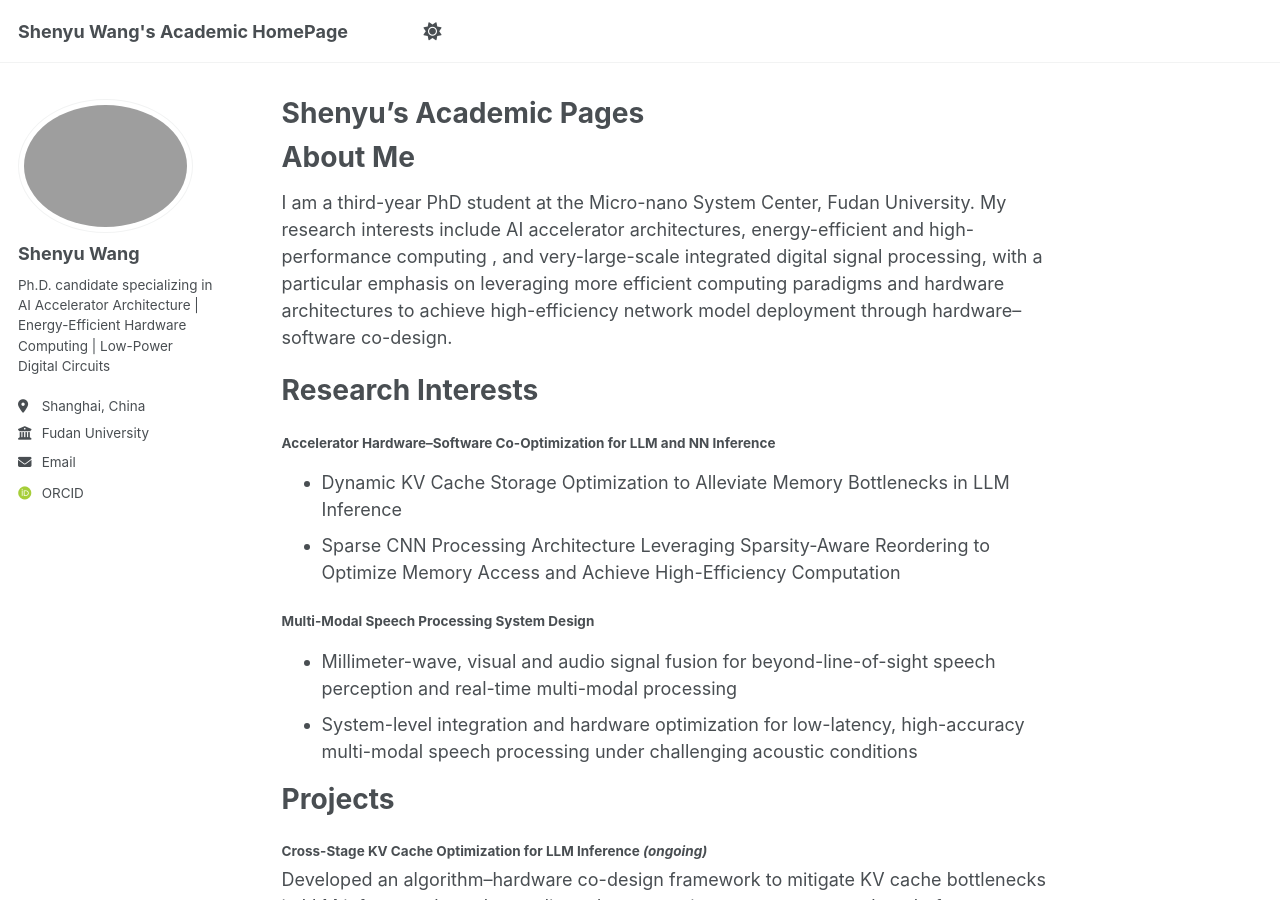
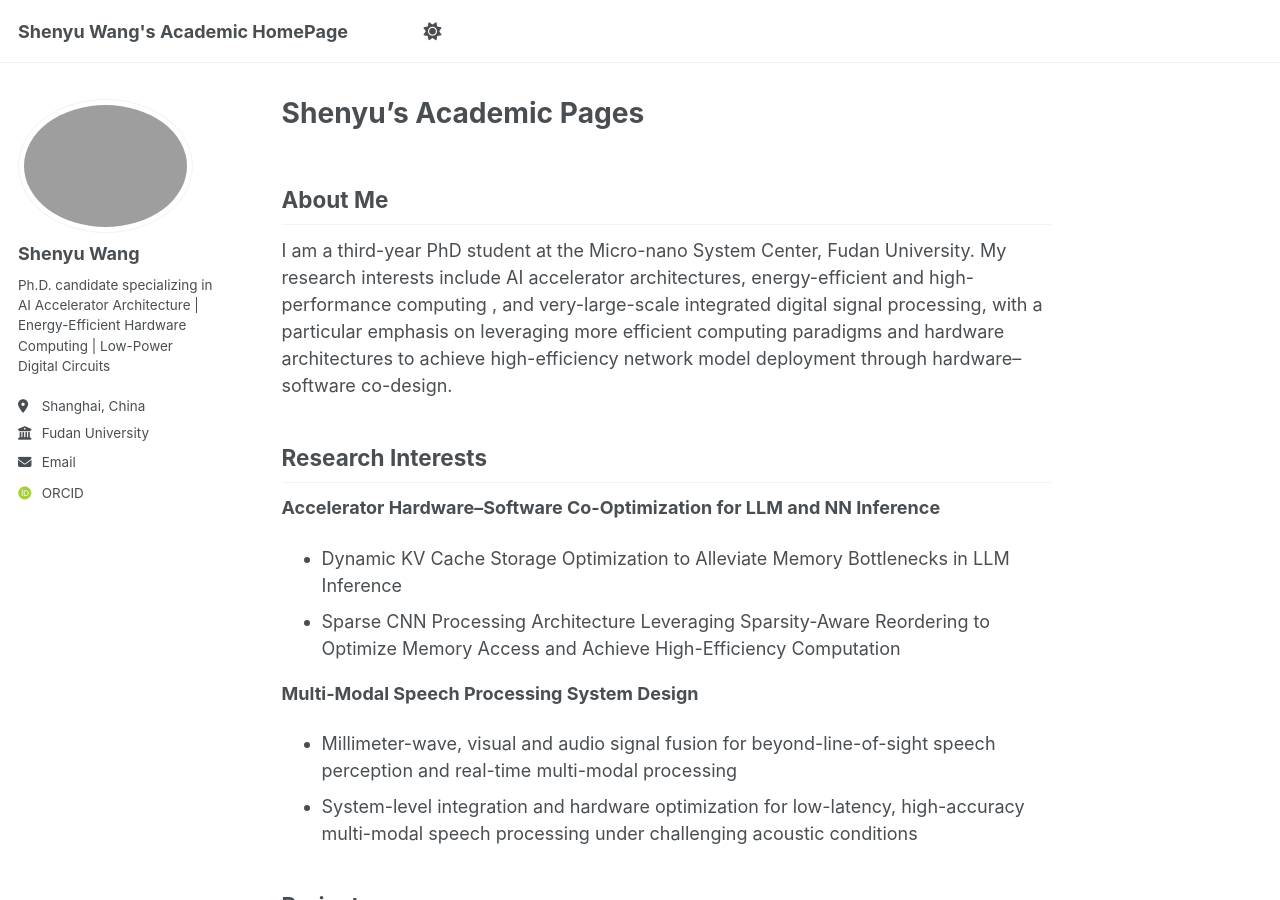
Before and after one commit to Shenyu-Wang/Shenyu-Wang.github.io, a Jekyll site: the page built from _pages/about.md, in a window 1280 px wide and 900 px high. Built offline with Jekyll 4.4.1, drawn with Linux system fonts in a browser that asks for light colours; some web fonts are replaced; a script that is not in the unit is left out.

```diff
--- a/_pages/about.md
+++ b/_pages/about.md
@@ -8,21 +8,21 @@ redirect_from:
 ---
 
 
+
 About Me
-========================
-
+------------------------
 I am a third-year PhD student at the Micro-nano System Center, Fudan University.  My research interests include AI accelerator architectures, energy-efficient and high-performance computing , and very-large-scale integrated digital signal processing, with a particular emphasis on leveraging more efficient computing paradigms and hardware architectures to achieve high-efficiency network model deployment through hardware–software co-design.
 
 
 
-# Research Interests
-
-#### Accelerator Hardware–Software Co-Optimization for LLM and NN Inference
+Research Interests
+------------------------
+**Accelerator Hardware–Software Co-Optimization for LLM and NN Inference**
 
 - Dynamic KV Cache Storage Optimization to Alleviate Memory Bottlenecks in LLM Inference
 - Sparse CNN Processing Architecture Leveraging Sparsity-Aware Reordering to Optimize Memory Access and Achieve High-Efficiency Computation
 
-#### Multi-Modal Speech Processing System Design
+**Multi-Modal Speech Processing System Design**
 
 - Millimeter-wave, visual and audio signal fusion for beyond-line-of-sight speech perception and real-time multi-modal processing
 - System-level integration and hardware optimization for low-latency, high-accuracy multi-modal speech processing under challenging acoustic conditions
@@ -30,8 +30,8 @@ I am a third-year PhD student at the Micro-nano System Center, Fudan University.
 
 
 Projects
-========================
-#### Cross-Stage KV Cache Optimization for LLM Inference *(ongoing)*
+------------------------
+**Cross-Stage KV Cache Optimization for LLM Inference** *(ongoing)*
 
 Developed an algorithm–hardware co-design framework to mitigate KV cache bottlenecks in LLM inference through coordinated compression across sequence length, feature dimensionality, and data format.
 
@@ -47,7 +47,7 @@ Developed an algorithm–hardware co-design framework to mitigate KV cache bottl
 
 
 
-#### Energy-Efficient Visual-Aided Speech Enhancement Processor *(ongoing)*
+**Energy-Efficient Visual-Aided Speech Enhancement Processor** *(ongoing)*
 
 Developed a **dual-modal processor architecture** that leverages visual–audio fusion to achieve high noise tolerance and ultra-low power consumption.
 
@@ -59,7 +59,7 @@ Fabricated in 22nm CMOS, achieving 228 μW power consumption, 3.23× higher ener
 
 
 
-#### Beyond-Sparsity CNN Processing Architecture for Edge Devices *(ongoing)*
+**Beyond-Sparsity CNN Processing Architecture for Edge Devices** *(ongoing)*
 
 Developed a hardware–algorithm co-design framework to enhance sparsity exploitation in CNNs, reducing redundant computations and memory accesses for energy-efficient edge inference.
 
@@ -71,7 +71,7 @@ Developed a hardware–algorithm co-design framework to enhance sparsity exploit
 
 
 
-#### Millimeter-Wave-Based Multi-Modal Real-Time Speech Processing System *(ongoing)*
+**Millimeter-Wave-Based Multi-Modal Real-Time Speech Processing System** *(ongoing)*
 
 Developed a multi-modal real-time speech processing architecture leveraging beyond-line-of-sight millimeter-wave signals to enhance speech perception and robustness.
 
@@ -82,7 +82,7 @@ Developed a multi-modal real-time speech processing architecture leveraging beyo
 
 
 Education
-========================
+------------------------
 **Fudan University**, Shanghai, China
 Ph.D. Candidate in Electronic Information
 *Sep. 2023 – Present*
@@ -94,7 +94,7 @@ B.Eng. in Electronic Information Science and Technology
 
 
 Publications
-========================
+------------------------
 - **A 14.15 TOPS/W Energy-Efficient CNN Processing Architecture with Beyond-Sparsity Computing Engine towards Edge Devices**
   **Shenyu Wang**, Nan Wu, Tian Tian, Yanshu Guo, Zhihua Wang, Xiao Liu, Fei Chen, Hanjun Jiang
   *IEEE International Midwest Symposium on Circuits and Systems (MWSCAS)*, 2025. [DOI/Link]
@@ -104,8 +104,7 @@ Publications
 
 
 
-
 Contact
-========================
+------------------------
 Email: shenyuwang23@m.fudan.edu.cn
 If you are interested in our work, please feel free to reach out to discuss potential collaborations or to exchange research ideas!
```
